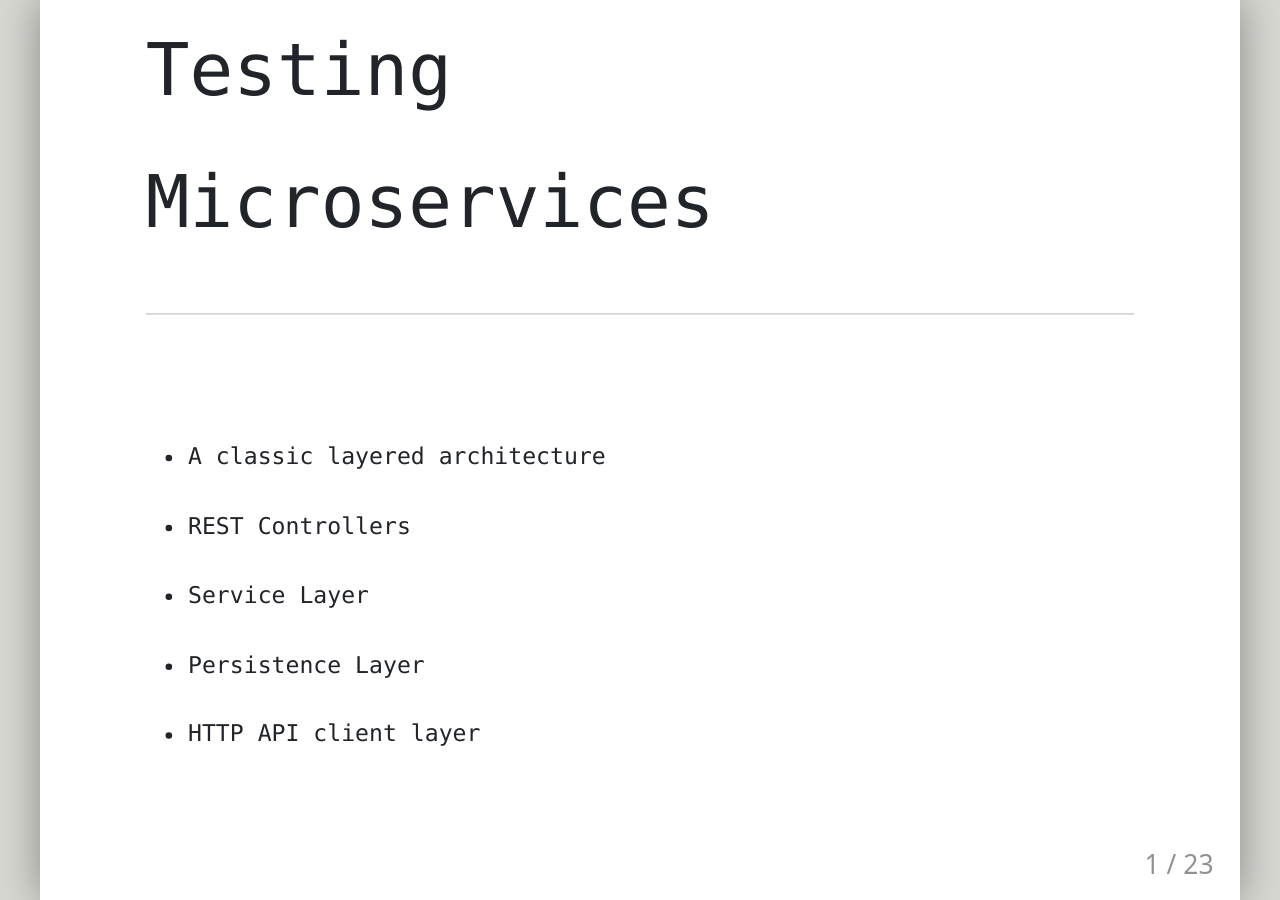
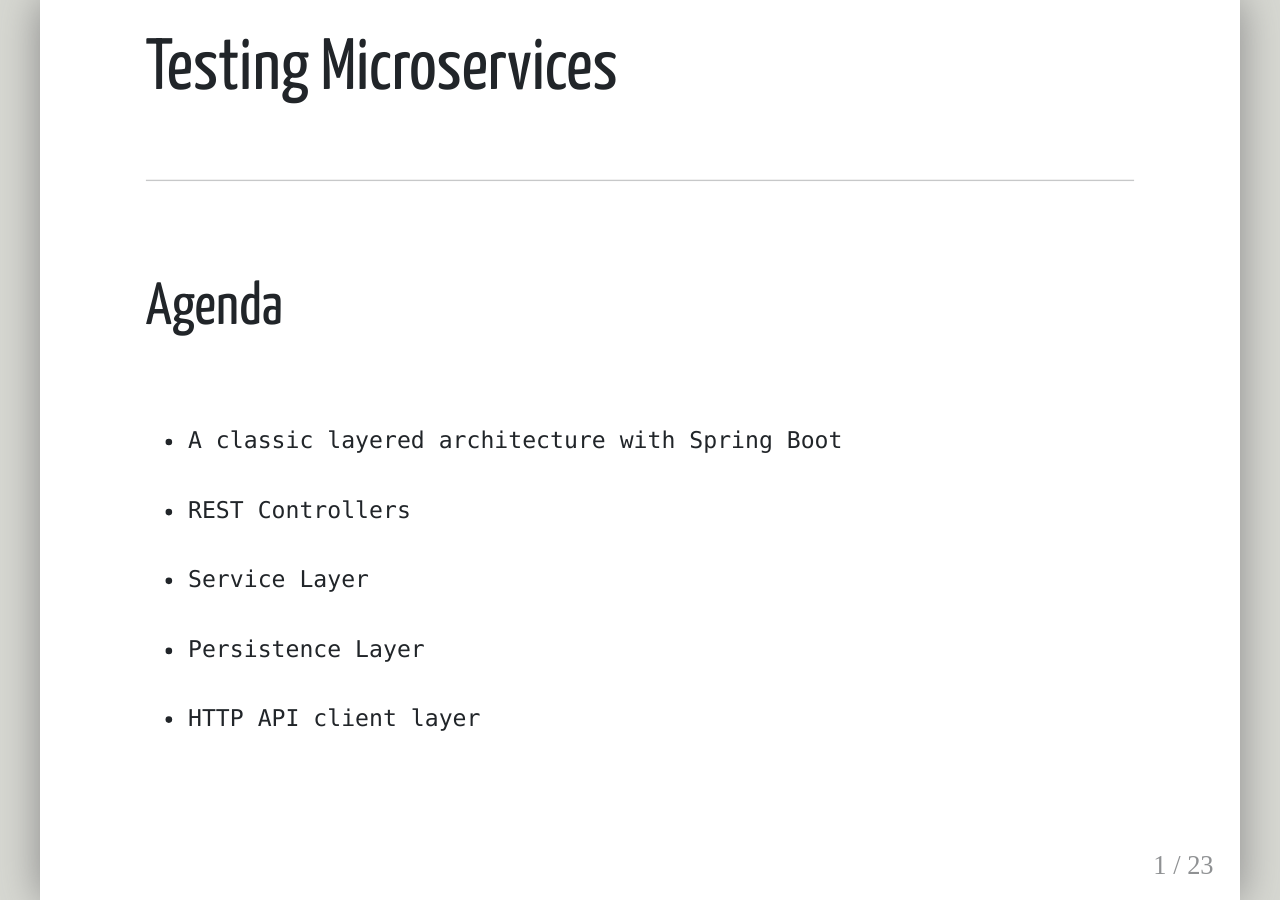
Before and after one commit to georgeracu/georgeracu.github.com, a Jekyll site: the page built from _posts/2022-09-20-testing-sb-microservices.md, in a window 1280 px wide. Built offline with Jekyll 4.4.1, drawn with Linux system fonts in a browser that asks for light colours; some web fonts are replaced.

Commit message:
Updated diagram for testing microservices

```diff
--- a/_includes/presentations/testing-spring-boot-microservice.md
+++ b/_includes/presentations/testing-spring-boot-microservice.md
@@ -1,10 +1,11 @@
 
-# Testing
-# Microservices
+# Testing Microservices
 
 <hr/>
 
-* A classic layered architecture
+## Agenda
+
+* A classic layered architecture with Spring Boot
 * REST Controllers
 * Service Layer
 * Persistence Layer
@@ -40,7 +41,7 @@
 
 <hr/>
 
-![high-level-view](./../../assets/img/presentation/microservice-layered-high-level.png)
+![high-level-view](./../../assets/img/presentation/spring-boot-micro-service-layered-architecture.png)
 
 ---
 
@@ -58,13 +59,15 @@
 
 <hr/>
 
-* No field injection: all fields should be injected via constructor
-* No field value injection: all values should be injected via constructor
+* No field injection
+    * All fields should be injected via constructor
+    * Makes it easy to contruct objects with mocks
+    * Constructor field injection promotes immutability [Spring docs](https://docs.spring.io/spring-framework/docs/current/reference/html/core.html#beans-basics)
 * Objects used in one layer should not be shared with other layers: REST, domain and persistence
-* Mappers should be used to translate between layers (and should be unit tested)
+* Mappers should be used to translate between layers (and should be unit tested!)
 * Request objects should not be reused as response objects at the REST layer
 * Fields should be final
-* Keep the number of fields low (max 5)
+* Keep the number of fields low (max 5), to avoid cognitive complexity
 
 ---
 
--- a/assets/css/custom-remark.css
+++ b/assets/css/custom-remark.css
@@ -1,7 +1,30 @@
+@import url(https://fonts.googleapis.com/css?family=Yanone+Kaffeesatz);
+@import url(https://fonts.googleapis.com/css?family=Droid+Serif:400,700,400italic);
+@import url(https://fonts.googleapis.com/css?family=Ubuntu+Mono:400,700,400italic);
+
+body {
+    font-family: 'Droid Serif';
+}
+
+h1,
+h2,
+h3 {
+    font-family: 'Yanone Kaffeesatz';
+    font-weight: normal;
+}
+
+img {
+    max-width: 100%;
+}
+
 .main-slide {
-    background-color: #1a9988;
-    color: #fff;
-    padding-top: 6em;
+    /* background-color: #1a9988; */
+    /* color: #fff; */
+}
+
+.remark-code,
+.remark-inline-code {
+    font-family: 'Ubuntu Mono';
 }
 
 .remark-code {
```
Also changed, not shown: other parts of _includes/presentations/testing-spring-boot-microservice.md (+7 -5 lines), _drafts/2022-09-21-testing-spring-boot-apps.md (added, +8 -0 lines), _includes/presentations/design-patterns.md (+23 -0 lines), _posts/2022-09-20-testing-sb-microservices.md (+1 -1 lines), assets/img/presentation/spring-boot-micro-service-layered-architecture.png (added).
